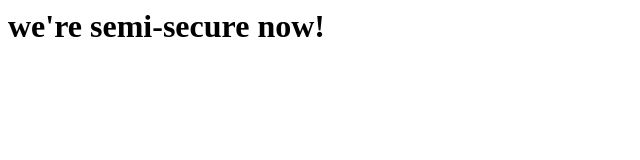
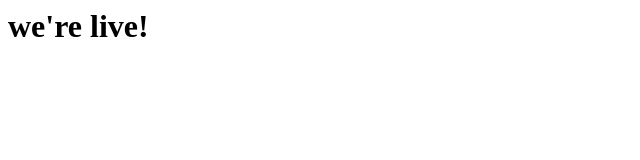
Before and after one commit to jhony-alavez/website, a plain HTML site: page index.html in a window 1280 px wide. Shown: the whole page, without its empty margins (0-640 px from the left). Drawn offline with Linux system fonts and the light colour scheme.

Commit message:
reverting for a screenshot

```diff
--- a/index.html
+++ b/index.html
@@ -1 +1 @@
-<h1>we're semi-secure now!</h1>
+<h1>we're live!</h1>
```
